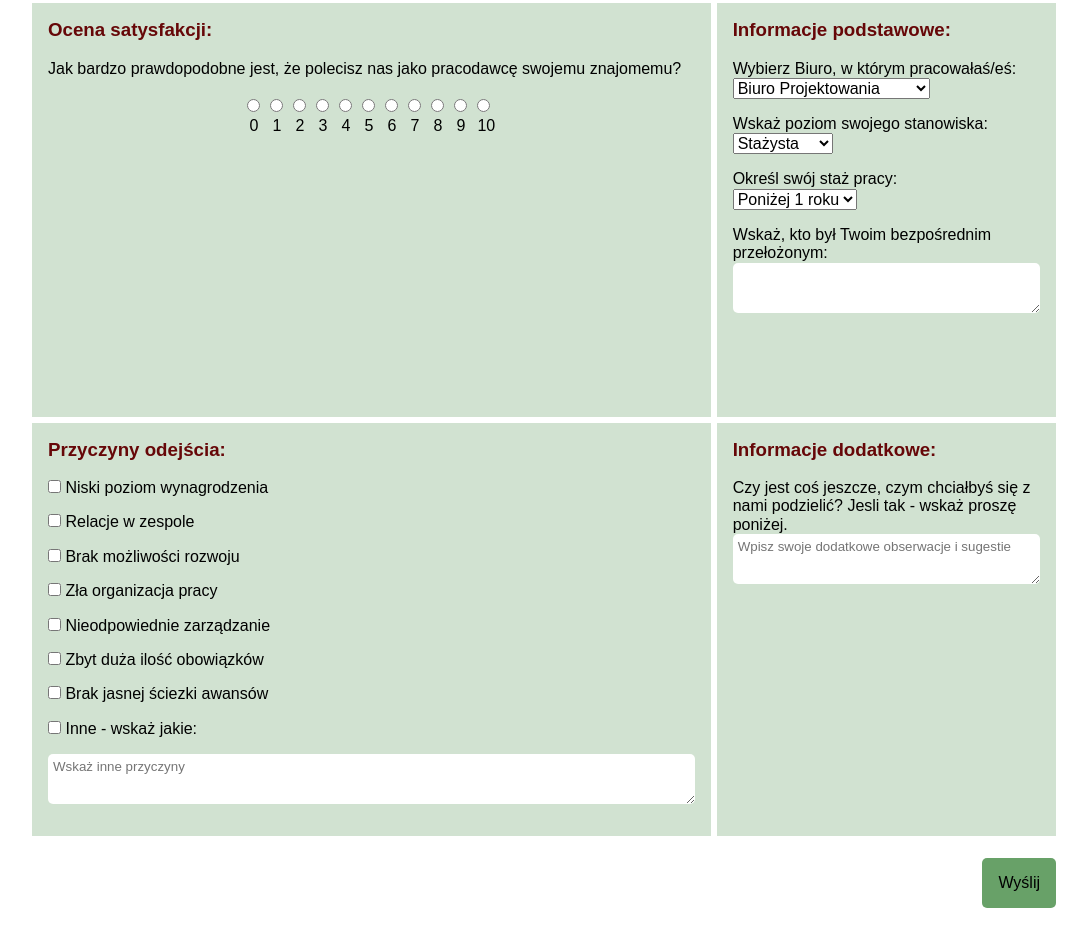
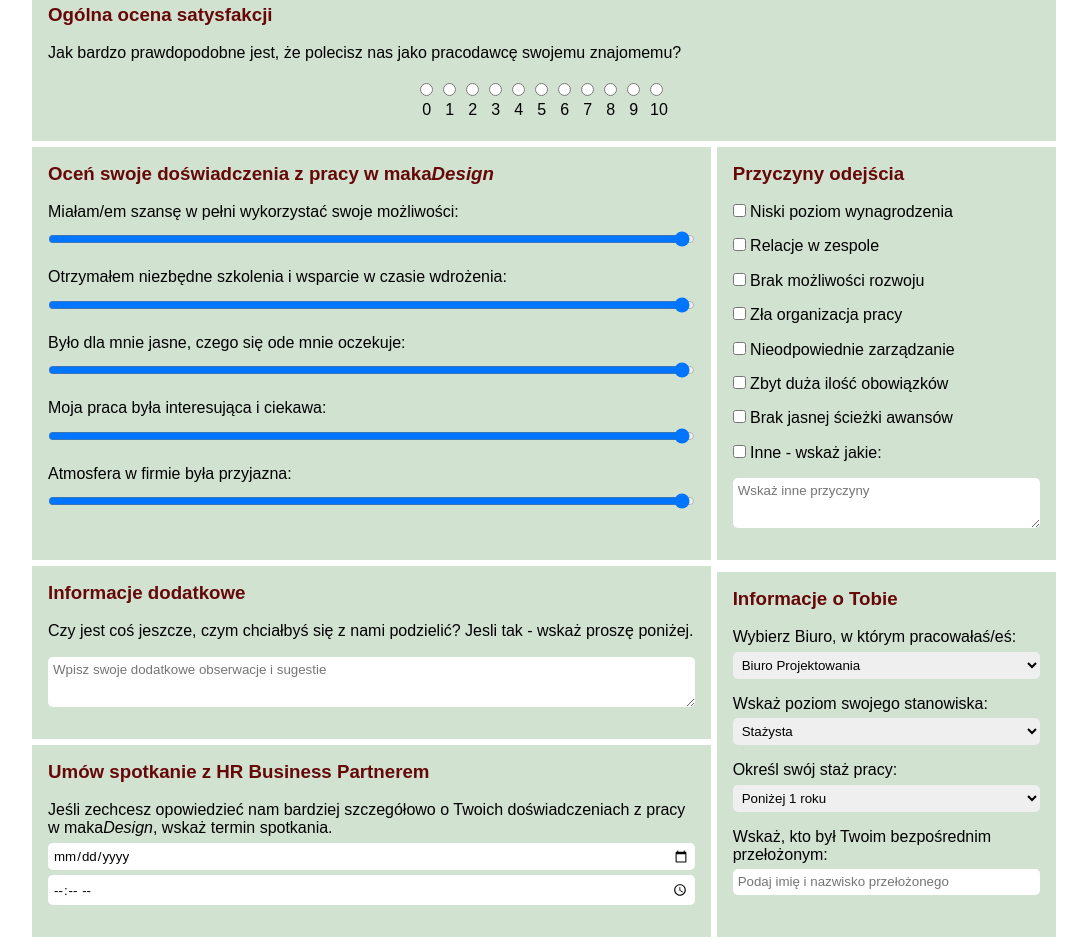
Before and after one commit to joannaMakarewicz/exit-interview, a website: page index.html in a window 1280 px wide. Shown: the part 516-1460 px from the top of the page, without its empty margins (96-1183 px from the left). Drawn offline with Linux system fonts and the light colour scheme.

Commit message:
GRID changes & calendar added

```diff
--- a/index.html
+++ b/index.html
@@ -15,7 +15,7 @@
       <div class="main__heading">
         <h1 class="main__heading--name">Exit interview</h1>
         <p class="main__heading--content">
-          Dzień dobry,<br />
+          <h2>Dzień dobry,</h2>
           zbliża się termin zakończenia przez Ciebie współpracy z firmą
           makaDesign. Zapraszam Cię zatem do uzupełnienia poniższej ankiety.
           Zapewniam, że wnikliwie przeanalizujemy Twoje sugestie, a wyciągnięte
@@ -31,9 +31,9 @@
         </ol>
         <p><b>Serdecznie zapraszam Cię do pierwszego etapu!</b></p>
       </div>
-
-      <article class="main__item">
-        <h3>Ocena satysfakcji:</h3>
+<form class="form">
+      <article class="main__item main__item--1">
+        <h3>Ogólna ocena satysfakcji</h3>
         <p>
           Jak bardzo prawdopodobne jest, że polecisz nas jako pracodawcę swojemu
           znajomemu?
@@ -131,46 +131,36 @@
           </p>
         </div>
       </article>
+        <article class="main__item main__item--2">
+          <h3>Oceń swoje doświadczenia z pracy w maka<i>Design</i></h3>
 
-      <article class="main__item main__item--basic">
-        <h3>Informacje podstawowe:</h3>
+          <label>Miałam/em szansę w pełni wykorzystać swoje możliwości:</label>
+          <input class="main__option" type="range" min="1" max="5" value="5" step="1" name="mark">
+        </p>
         <p>
-          <label>Wybierz Biuro, w którym pracowałaś/eś:</label>
-          <select class="main__option">
-            <option>Biuro Projektowania</option>
-            <option>Biuro Sprzedaży</option>
-            <option>Biuro Zasobów Ludzkich</option>
-            <option>Biuro Finansów</option>
-          </select>
+          <label>Otrzymałem niezbędne szkolenia i wsparcie w czasie wdrożenia:</label>
+          <input class="main__option" type="range" min="1" max="5" value="5" step="1" name="mark">
+        </p>
+        <p>
+          <label>Było dla mnie jasne, czego się ode mnie oczekuje:</label>
+          <input class="main__option" type="range" min="1" max="5" value="5" step="1" name="mark">
+        </p>
+        <p>
+          <label>Moja praca była interesująca i ciekawa:</label>
+          <input class="main__option" type="range" min="1" max="5" value="5" step="1" name="mark">
+        </p>
+        <p>
+          <label>Atmosfera w firmie była przyjazna:</label>
+          <input class="main__option" type="range" min="1" max="5" value="5" step="1" name="mark">
         </p>
 
-        <p>
-          <label>Wskaż poziom swojego stanowiska:</label><br />
-          <select class="main__option">
-            <option>Stażysta</option>
-            <option>Specjalista</option>
-            <option>Ekspert</option>
-            <option>Manager</option>
-          </select>
-        </p>
-
-        <p>
-          <label>Określ swój staż pracy:</label><br />
-          <select class="main__option">
-            <option>Poniżej 1 roku</option>
-            <option>1-3 lata</option>
-            <option>Powyżej 3 lat</option>
-          </select>
-        </p>
-        <p>
-          <label>Wskaż, kto był Twoim bezpośrednim przełożonym:</label><br />
-              <textarea class="main__item--content" placeholder="Podaj imię i nazwisko przełożonego.">
-    </textarea>
-        </p>
       </article>
 
-      <article class="main__item">
-        <h3>Przyczyny odejścia:</h3>
+
+
+
+      <article class="main__item main__item--3">
+        <h3>Przyczyny odejścia</h3>
         <p>
           <label class="main__item--reason"
             ><input name="reason" value="1" type="checkbox" /> Niski poziom
@@ -210,7 +200,7 @@
         <p>
           <label class="main__item--reason"
             ><input name="reason" value="7" type="checkbox" /> Brak jasnej
-            ściezki awansów</label
+            ścieżki awansów</label
           >
         </p>
         <p>
@@ -230,8 +220,9 @@
         </p>
       </article>
 
-      <article class="main__item">
-        <h3>Informacje dodatkowe:</h3>
+
+      <article class="main__item main__item--4">
+        <h3>Informacje dodatkowe</h3>
         <p>
           <label>Czy jest coś jeszcze, czym chciałbyś się z nami podzielić? Jesli tak -
           wskaż proszę poniżej.
@@ -243,11 +234,68 @@
       </p>
       </article>
 
+      <article class="main__item main__item--5">
+        <h3>Umów spotkanie z HR Business Partnerem</h3>
+        <p>
+          <label>Jeśli zechcesz opowiedzieć nam bardziej szczegółowo o Twoich doświadczeniach z pracy w maka<i>Design</i>, wskaż termin spotkania.
+        </label>
+            <input
+            class="main__option"
+            name="date"
+            type="date"
+            >
+            <input
+            class="main__option"
+            name="time"
+            type="time"
+            >
+      </p>
+      </article>
+
+      <article class="main__item main__item--6">
+        <h3>Informacje o Tobie</h3>
+        <p>
+          <label>Wybierz Biuro, w którym pracowałaś/eś:</label>
+          <select class="main__option">
+            <option>Biuro Projektowania</option>
+            <option>Biuro Sprzedaży</option>
+            <option>Biuro Zasobów Ludzkich</option>
+            <option>Biuro Finansów</option>
+          </select>
+        </p>
+
+        <p>
+          <label>Wskaż poziom swojego stanowiska:</label>
+          <select class="main__option">
+            <option>Stażysta</option>
+            <option>Specjalista</option>
+            <option>Ekspert</option>
+            <option>Manager</option>
+          </select>
+        </p>
+
+        <p>
+          <label>Określ swój staż pracy:</label>
+          <select class="main__option">
+            <option>Poniżej 1 roku</option>
+            <option>1-3 lata</option>
+            <option>Powyżej 3 lat</option>
+          </select>
+        </p>
+        <p>
+          <label>Wskaż, kto był Twoim bezpośrednim przełożonym:
+              <input type="text" class="main__option" placeholder="Podaj imię i nazwisko przełożonego">
+          </label>
+        </p>
+      </article>
+
+
       <div></div>
 
       <div class="sender">
         <submit class="sender__button">Wyślij</submit>
       </div>
+    </form>
     </main>
 
     <footer class="footer"></footer>
--- a/style.scss
+++ b/style.scss
@@ -16,6 +16,16 @@
   font-family: Arial, Helvetica, sans-serif;
 }
 
+.form {
+  min-height: 100vh;
+  display: grid;
+  grid-template-columns: 1fr;
+  margin: 0px;
+  grid-column-gap:6px;
+  grid-row-gap:6px;
+}
+
+
 .footer {
   background: rgb(203, 241, 249);
   background: linear-gradient(
@@ -27,6 +37,10 @@
   min-height: 100px;
   min-width: 100vw;
   margin-top: 20px;
+}
+
+h2 {
+  align-self:flex-start;
 }
 
 h3 {
@@ -49,16 +63,10 @@
 .main {
   min-height: 100vh;
   width: 90%;
-  display: grid;
-  grid-template-columns: 1fr;
-  grid-template-rows: 1fr 1fr 1fr;
   margin: 0px;
-  row-gap: 6px;
-  column-gap: 6px;
+
   &__heading {
-    grid-column-start: 1;
-    grid-column-end: span 1;
-    display: flex;
+   display: flex;
     flex-direction: column;
     align-items: center;
   }
@@ -75,9 +83,6 @@
     &--basic {
       display: block;
     }
-    &--reason {
-      display: block;
-    }
     &--content {
       font-size: smaller;
       padding: 5px;
@@ -86,32 +91,35 @@
       display: block;
       border: none;
       border-radius: 5px;
+      margin-top: 16px;
+
     }
     &--radio {
       display: flex;
       justify-content: center;
     }
+    &--question {
+      display:inline-block;
+    }
     &__list {
       line-height: 1.5;
-    }
-    &__option {
+    }}
+&__option {
       padding: 5px;
       font-size: smaller;
       border: none;
       border-radius: 5px;
       margin-top: 5px;
-    }
-    &__table {
-      background: blue;
-      text-align: center;
+      display:block;
+      width:100%;
     }
   }
-}
 
 .sender {
   display: flex;
   justify-content: flex-end;
   margin: 16px 0px;
+  grid-column-start: 2;
   &__button {
     background: rgba(24, 111, 23, 0.6502976190476191);
     padding: 16px;
@@ -127,6 +135,9 @@
     display: block;
     margin-bottom: 5px;
   }
+  &__mark {
+    display:block;
+  }
 }
 
 table {
@@ -134,15 +145,40 @@
 }
 
 @media screen and (min-width: 768px) {
+  .form {
+    grid-template-columns: 2fr 1fr;
+  }
+
   .main {
     width: 80%;
-    grid-template-columns: 2fr 1fr;
-    grid-template-rows: 1fr 1fr 1fr;
-    &__heading {
-      grid-column-start: 1;
-      grid-column-end: span 2;}
     &__heading--content {
         line-height: 1.8;
         }
   }
+
+.main__item--1 {
+  grid-column-start: 1;
+  grid-column-end: span 2;
 }
+  .main__item--2 {
+    grid-row-start: 2;
+    grid-row-end: 3;
+  }
+  .main__item--3 {
+    grid-row-start: 2;
+    grid-row-end: 3;
+  }
+  .main__item--4 {
+    grid-row-start: 3;
+    grid-row-end: span 2;
+  }
+  .main__item--5 {
+    grid-row-start: 5;
+    grid-row-end: 6;
+  }
+
+  .main__item--6 {
+    grid-row-start: 4;
+    grid-row-end: span 2;
+  }
+}
```
Also changed, not shown: style.css.
